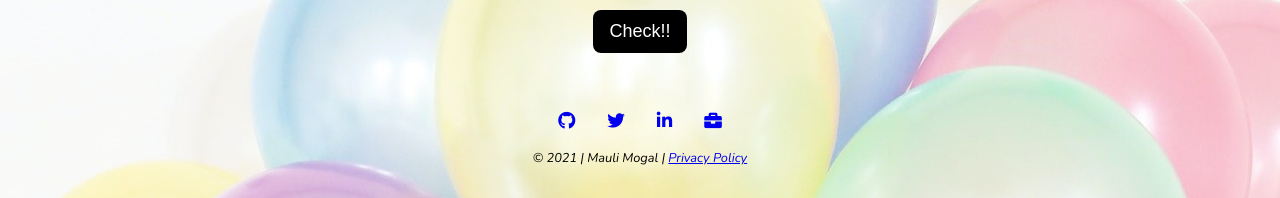
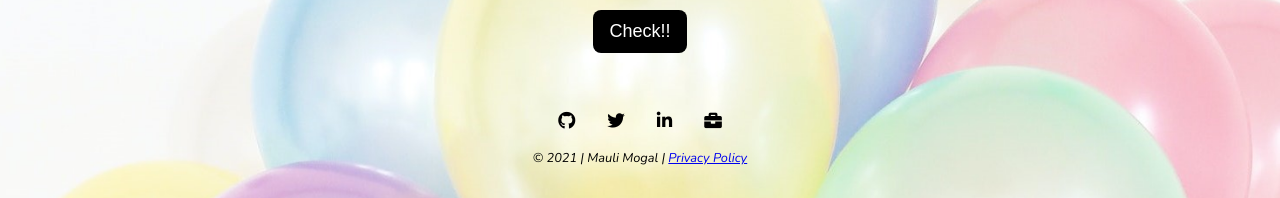
Before and after one commit to DnyaneshwarMogal/How-Lucky-Is-Your-Birthday, a plain HTML site: page index.html in a window 1280 px wide. Shown: the part 467-665 px from the top of the page. Drawn offline with nearby package versions, Linux system fonts and the light colour scheme.

Commit message:
social links color updated

```diff
--- a/styles.css
+++ b/styles.css
@@ -88,6 +88,8 @@ h3 {
   margin: 1rem;
 }
 
+/* footer */
+
 #footer ul {
   display: flex;
   justify-content: center;
@@ -102,6 +104,10 @@ h3 {
   font-size: 1.1rem;
 }
 
+i {
+  color: black;
+}
+
 .legacyText {
   font-size: 0.8rem;
   padding-bottom: 1.5rem;
```
